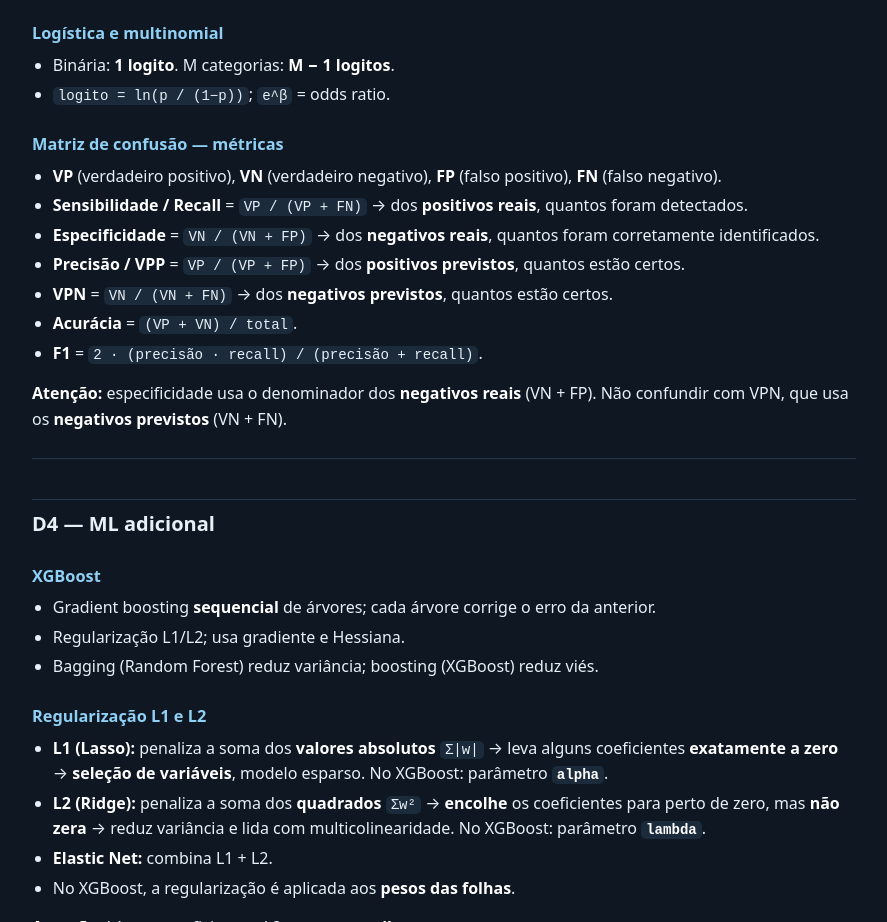
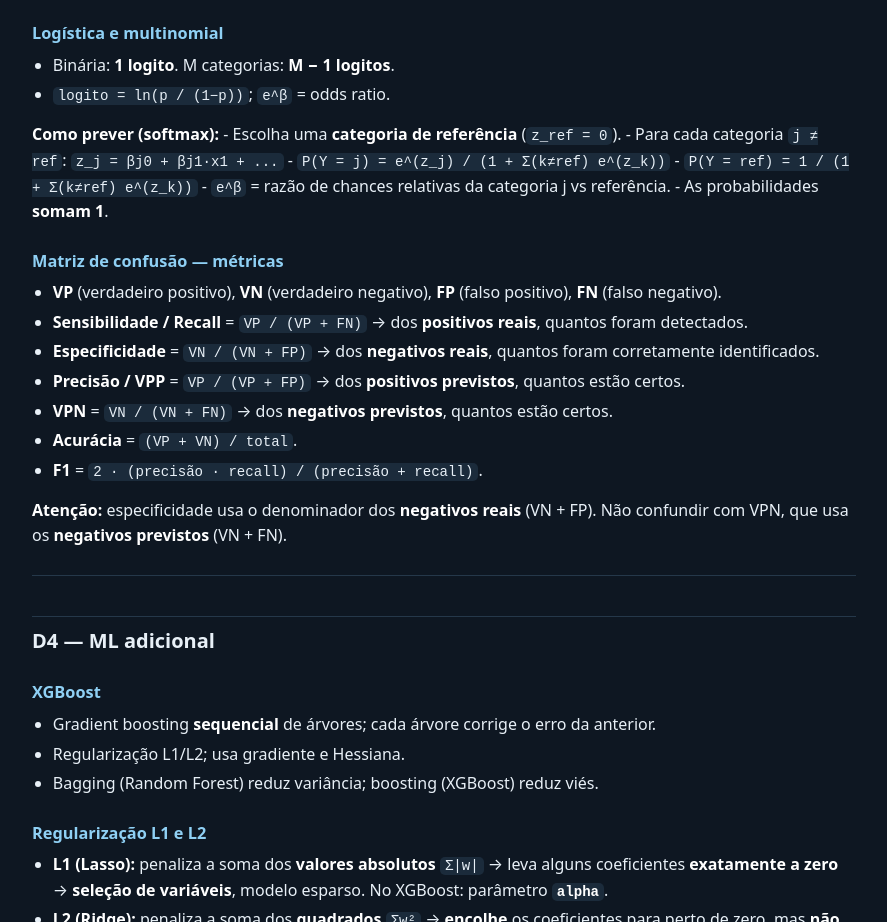
Before and after one commit to DennCardoso/simulado-dsa, a plain HTML site: page teoria.html in a window 1280 px wide. Shown: the part 7167-8089 px from the top of the page, without its empty margins (196-1083 px from the left). Drawn offline with Linux system fonts and the light colour scheme.

Commit message:
Teoria: softmax multinomial

```diff
--- a/teoria.html
+++ b/teoria.html
@@ -347,6 +347,13 @@ modelo = sm.MixedLM.from_formula(
 <li>Binária: <strong>1 logito</strong>. M categorias: <strong>M − 1 logitos</strong>.</li>
 <li><code>logito = ln(p / (1−p))</code>; <code>e^β</code> = odds ratio.</li>
 </ul>
+<p><strong>Como prever (softmax):</strong>
+- Escolha uma <strong>categoria de referência</strong> (<code>z_ref = 0</code>).
+- Para cada categoria <code>j ≠ ref</code>: <code>z_j = βj0 + βj1·x1 + ...</code>
+- <code>P(Y = j) = e^(z_j) / (1 + Σ(k≠ref) e^(z_k))</code>
+- <code>P(Y = ref) = 1 / (1 + Σ(k≠ref) e^(z_k))</code>
+- <code>e^β</code> = razão de chances relativas da categoria j vs referência.
+- As probabilidades <strong>somam 1</strong>.</p>
 <h3 id="matriz-de-confusao-metricas">Matriz de confusão — métricas</h3>
 <ul>
 <li><strong>VP</strong> (verdadeiro positivo), <strong>VN</strong> (verdadeiro negativo), <strong>FP</strong> (falso positivo), <strong>FN</strong> (falso negativo).</li>
```
